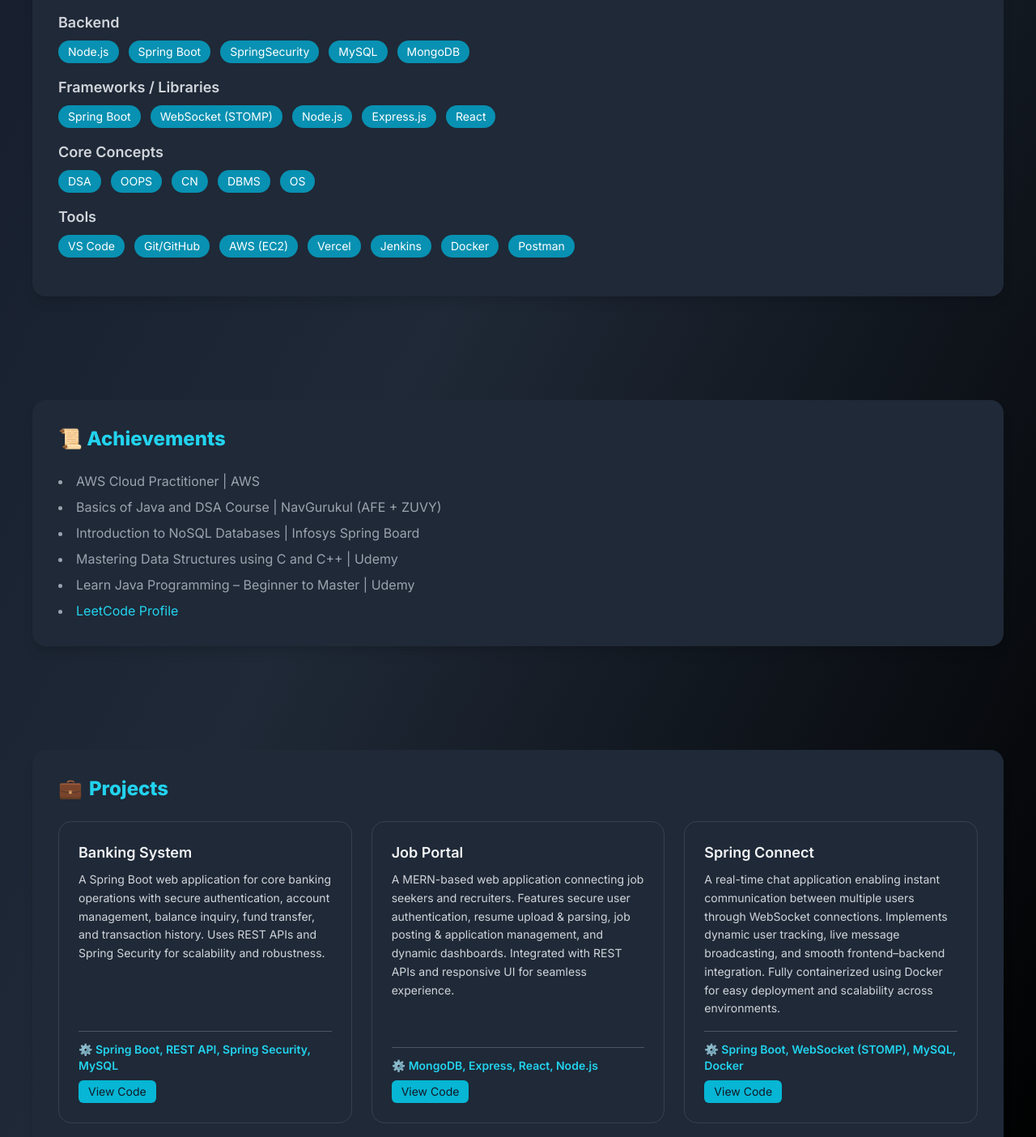
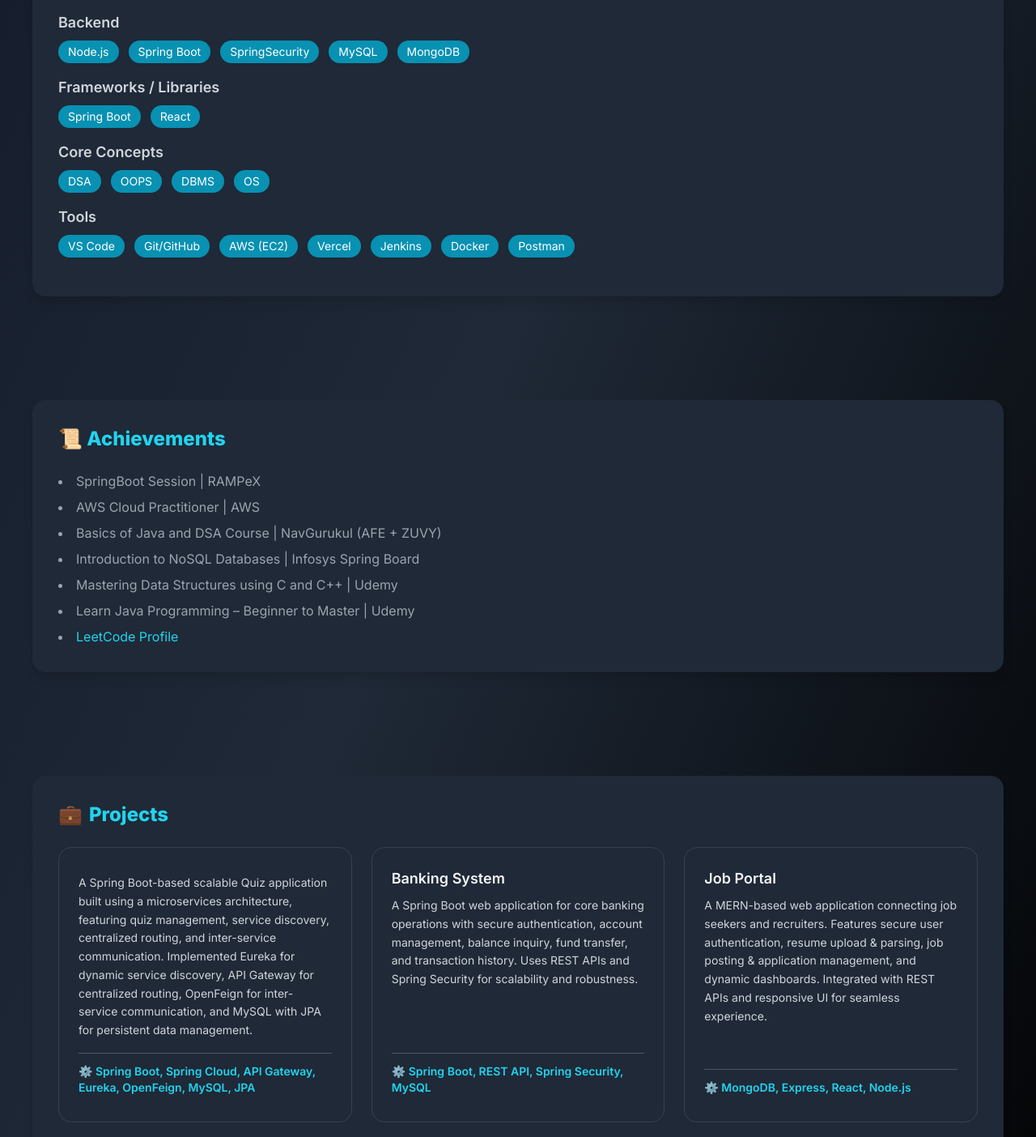
Before and after one commit to midhuna-06/MIDHUNA-A-Portfolio, a React (Create React App) app: page / in a window 1280 px wide. Shown: the part 1062-2466 px from the top of the page at 81% size. Built offline with nearby package versions, Linux system fonts and the light colour scheme.

Commit message:
Added project

```diff
--- a/src/pages/About.js
+++ b/src/pages/About.js
@@ -39,7 +39,7 @@
         <div className="text-center sm:text-left">
           <h1 className="text-2xl sm:text-3xl font-bold">MIDHUNA A</h1>
           <p className="text-cyan-400 font-medium text-sm sm:text-base">
-            3rd year CSE · Sri Eshwar College of Engineering · FFE Scholar
+            final year CSE · Sri Eshwar College of Engineering · FFE Scholar
           </p>
         </div>
       </div>
--- a/src/pages/Home.js
+++ b/src/pages/Home.js
@@ -8,12 +8,9 @@
     "Backend": ["Node.js", "Spring Boot", "SpringSecurity","MySQL", "MongoDB"],
     "Frameworks / Libraries": [
       "Spring Boot",
-      "WebSocket (STOMP)",
-      "Node.js",
-      "Express.js",
       "React",
     ],
-    "Core Concepts": ["DSA", "OOPS", "CN", "DBMS", "OS"],
+    "Core Concepts": ["DSA", "OOPS", "DBMS", "OS"],
     "Tools": [
       "VS Code",
       "Git/GitHub",
@@ -26,6 +23,7 @@
   };
 
   const achievements = [
+    "SpringBoot Session | RAMPeX",
     "AWS Cloud Practitioner | AWS ",
     "Basics of Java and DSA Course | NavGurukul (AFE + ZUVY)",
     "Introduction to NoSQL Databases | Infosys Spring Board",
@@ -35,27 +33,32 @@
   ];
 
   const projects = [
+    {
+      titlle : "Quiz Application",
+      description:
+      "A Spring Boot-based scalable Quiz application built using a microservices architecture, featuring quiz management, service discovery, centralized routing, and inter-service communication. Implemented Eureka for dynamic service discovery, API Gateway for centralized routing, OpenFeign for inter-service communication, and MySQL with JPA for persistent data management.",
+      tech : "Spring Boot, Spring Cloud, API Gateway, Eureka, OpenFeign, MySQL, JPA"
+
+    },
 
     {
       title: "Banking System",
       description:
         "A Spring Boot web application for core banking operations with secure authentication, account management, balance inquiry, fund transfer, and transaction history. Uses REST APIs and Spring Security for scalability and robustness.",
-      tech: "Spring Boot, REST API, Spring Security, MySQL",
-      link: "https://github.com/midhuna-06/Bank_App_SpringBoot",
+      tech: "Spring Boot, REST API, Spring Security, MySQL"
     },
     {
       title: "Job Portal",
       description:
         "A MERN-based web application connecting job seekers and recruiters. Features secure user authentication, resume upload & parsing, job posting & application management, and dynamic dashboards. Integrated with REST APIs and responsive UI for seamless experience.",
-      tech: "MongoDB, Express, React, Node.js",
-      link: "https://github.com/midhuna-06/jobEase-Smart-Job-Portal",
+      tech: "MongoDB, Express, React, Node.js"
     },
     {
       title: "Spring Connect",
       description:
         "A real-time chat application enabling instant communication between multiple users through WebSocket connections. Implements dynamic user tracking, live message broadcasting, and smooth frontend–backend integration. Fully containerized using Docker for easy deployment and scalability across environments.",
-      tech: "Spring Boot, WebSocket (STOMP), MySQL, Docker",
-      link: "https://github.com/midhuna-06/springboot-websocket-chat-app.git",
+      tech: "Spring Boot, WebSocket (STOMP), MySQL, Docker"
+
     },
   ];
 
@@ -86,7 +89,7 @@
         </motion.h1>
 
         <motion.a
-          href="https://drive.google.com/file/d/1pRQXWc2K8AxujIM8Fh_t4BMgz-4icvUs/view?usp=sharing"
+          href="https://drive.google.com/file/d/1EkPCVUg--2wjWxU98tS42DAr--QEO9Me/view?usp=sharing"
           target="_blank"
           rel="noreferrer"
           className="mt-2 sm:mt-4 px-6 py-2 bg-cyan-500 text-white font-semibold rounded-full hover:bg-cyan-600 transition text-sm sm:text-base"
```
